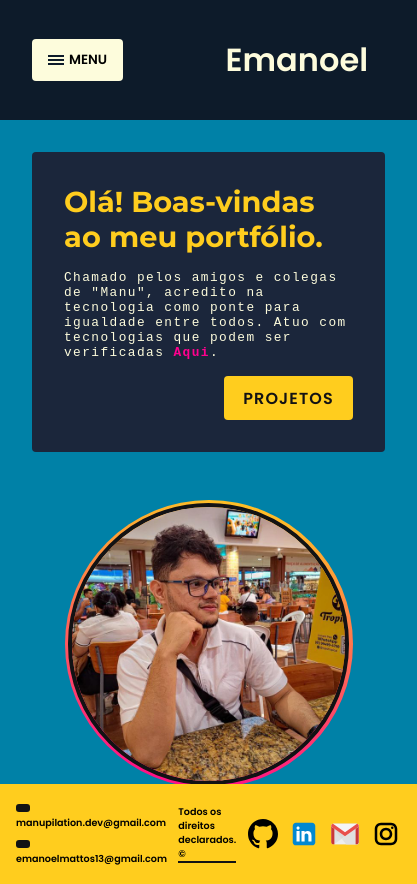
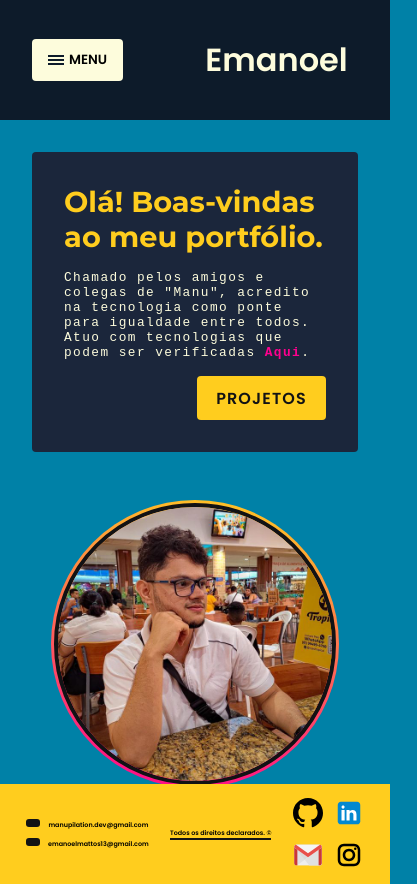
Before and after one commit to manupilation/manupilation.github.io, a React (Vite) app in the folder personal-page-app/: page /#/ in a window 390 px wide. Shown: the whole page, 417 px wide, since content can reach past the window. Built offline with nearby package versions, Linux system fonts and the light colour scheme.

Commit message:
feat: footer 550px responsive

```diff
--- a/personal-page-app/src/components/Footer/styles.module.scss
+++ b/personal-page-app/src/components/Footer/styles.module.scss
@@ -75,6 +75,25 @@
   }
 }
 
+@media (max-width: 550px) {
+  .footerContainer {
+    nav[aria-label="redes-sociais"] ul {
+      display: grid;
+      grid-template-columns: auto auto;
+    };
+
+    .emails {
+      h3 {
+        font-size: .4rem;
+      };
+    };
+
+    .copy {
+      font-size: .4rem;
+    };
+  };
+};
+
 @media (max-width: 350px) {
   .footerContainer {
     display: grid;
```
